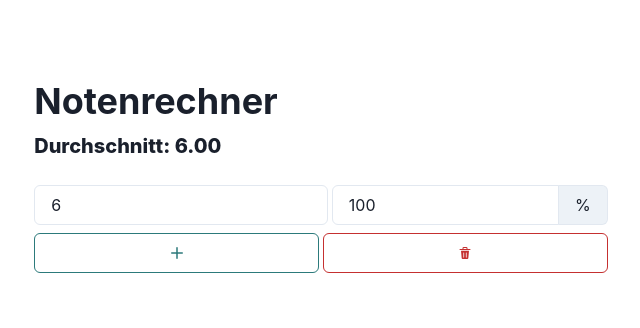
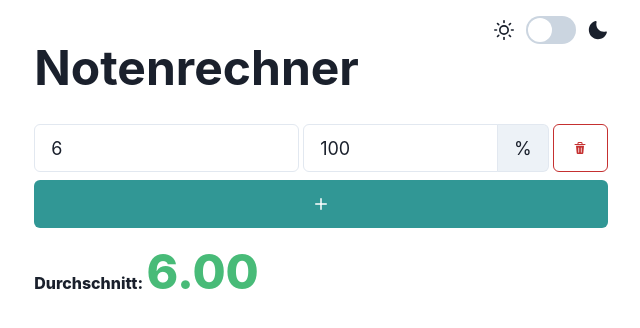
Before and after one commit to selfnatiq/notenrechner, a Next.js app: page / in a window 1280 px wide. Shown: the top 328 px of the page, without its empty margins (319-959 px from the left). Built offline with nearby package versions, Linux system fonts and the light colour scheme.

Commit message:
add darkmode and much more...

```diff
--- a/pages/index.tsx
+++ b/pages/index.tsx
@@ -9,8 +9,10 @@ import {
 	InputGroup,
 	Button,
 	Text,
+	Switch,
+	useColorMode,
 } from '@chakra-ui/react'
-import { AddIcon, DeleteIcon } from '@chakra-ui/icons'
+import { AddIcon, DeleteIcon, MoonIcon, SunIcon } from '@chakra-ui/icons'
 
 const DEFAULT_GRADE = 6
 const DEFAULT_PERCENTAGE = 100
@@ -22,8 +24,8 @@ interface Grade {
 	percentage: number
 }
 
-const calculateAvg = (grades: Grade[]) => {
-	const sum: any = grades.reduce(
+const calcGrade = (grades: Grade[]) => {
+	const sum: { grades: number; percentage: number } = grades.reduce(
 		(acc, _grade) => {
 			acc.grades += _grade.grade * _grade.percentage
 			acc.percentage += _grade.percentage
@@ -35,41 +37,53 @@ const calculateAvg = (grades: Grade[]) => {
 
 	const avg = sum.grades / sum.percentage
 
-	if (avg > 6) return 6
-	if (avg < 1) return 1
-	return avg.toFixed(2)
+	let color = 'green.400'
+	if (avg < 5) color = 'orange.400'
+	if (avg < 4) color = 'red.400'
+
+	return { avg: avg.toFixed(2), color }
 }
 
 interface TheDoubleInputProps {
 	grade: Grade
 	setGrades: React.Dispatch<React.SetStateAction<Grade[]>>
+	removeInput: (grade: Grade) => void
 }
 
-const TheDoubleInput: React.FC<TheDoubleInputProps> = ({ grade, setGrades }) => {
-	const inputHandler = (e: React.KeyboardEvent<HTMLInputElement>) => {
-		e.preventDefault()
+const TheDoubleInput: React.FC<TheDoubleInputProps> = ({ grade, setGrades, removeInput }) => {
+	const gradeHandler = (e: React.KeyboardEvent<HTMLInputElement>) => {
+		let value = parseFloat(e.currentTarget.value)
 
-		const inputName = e.currentTarget.name
-		const inputValue = parseFloat(e.currentTarget.value)
-
-		if (isNaN(inputValue)) return
-
-		const isGradeInput = inputName.startsWith('grade')
-		console.log(inputName, inputValue, isGradeInput)
+		if (isNaN(value)) return
+		if (value > 6) value = 6
+		if (value < 1) value = 1
 
 		setGrades((grades) => {
-			let foundGrade = grades.find((_grade) => _grade.name === inputName)
+			const gradeIndex = grades.findIndex((_grade) => _grade.name === grade.name)
 
-			if (!foundGrade) return grades
-			const foundGradeIndex = grades.findIndex((_grade) => _grade.name === inputName)
-
-			foundGrade = {
-				...foundGrade,
-				grade: isGradeInput ? inputValue : 0,
-				percentage: isGradeInput ? 100 : inputValue,
+			grades[gradeIndex] = {
+				...grades[gradeIndex],
+				grade: value,
 			}
 
-			grades[foundGradeIndex] = foundGrade
+			return [...grades]
+		})
+	}
+
+	const percentageHandler = (e: React.KeyboardEvent<HTMLInputElement>) => {
+		let value = parseFloat(e.currentTarget.value)
+
+		if (isNaN(value)) return
+		if (value > 100) value = 100
+		if (value < 1) value = 1
+
+		setGrades((grades) => {
+			const gradeIndex = grades.findIndex((_grade) => _grade.name === grade.name)
+
+			grades[gradeIndex] = {
+				...grades[gradeIndex],
+				percentage: value,
+			}
 
 			return [...grades]
 		})
@@ -83,20 +97,25 @@ const TheDoubleInput: React.FC<TheDoubleInputProps> = ({ grade, setGrades }) =>
 				defaultValue={grade.grade}
 				min={1}
 				max={6}
-				onInput={inputHandler}
+				size="lg"
+				onInput={gradeHandler}
 			/>
 
-			<InputGroup>
+			<InputGroup size="lg">
 				<Input
 					type="number"
 					name={'percentage' + grade.name}
 					defaultValue={grade.percentage}
 					min={1}
 					max={100}
-					onInput={inputHandler}
+					onInput={percentageHandler}
 				/>
-				<InputRightAddon children="%" />
+				<InputRightAddon>%</InputRightAddon>
 			</InputGroup>
+
+			<Button size="lg" onClick={() => removeInput(grade)} colorScheme="red" variant="outline">
+				<DeleteIcon w={3} h={3} />
+			</Button>
 		</Flex>
 	)
 }
@@ -106,11 +125,9 @@ export default function Home() {
 		{ id: 1, name: 'grade1', grade: DEFAULT_GRADE, percentage: DEFAULT_PERCENTAGE },
 	])
 
-	console.log(grades)
+	const { colorMode, toggleColorMode } = useColorMode()
 
 	const addInput = (e: React.MouseEvent) => {
-		e.preventDefault()
-
 		if (grades.length >= 10) return
 
 		setGrades((prev) => {
@@ -129,51 +146,50 @@ export default function Home() {
 		})
 	}
 
-	const removeInput = (e: React.MouseEvent) => {
-		e.preventDefault()
-
+	const removeInput = (grade: Grade) => {
 		if (grades.length <= 1) return
-
-		const lastGrade = grades[grades.length - 1]
-		setGrades((_grades) => _grades.filter((_grade) => _grade.name !== lastGrade.name))
+		setGrades((grades) => grades.filter((_grade) => _grade.name !== grade.name))
 	}
 
 	return (
-		<Container py={20}>
-			<Heading size="xl">Notenrechner</Heading>
+		<Container py={4}>
+			<Flex w="full" justifyContent="end">
+				<Flex alignItems="center" gap={3}>
+					<SunIcon w={5} h={5} />
+					<Switch size="lg" isChecked={colorMode === 'dark'} onChange={toggleColorMode} />
+					<MoonIcon w={5} h={5} />
+				</Flex>
+			</Flex>
 
-			<Text fontSize="xl" fontWeight="extrabold" my={2}>
-				Durchschnitt: {calculateAvg(grades)}
-			</Text>
-
-			<VStack mt={6} spacing={2}>
+			<Heading size="2xl">Notenrechner</Heading>
+			<VStack mt={8} spacing={2}>
 				{grades.map((grade) => (
-					<TheDoubleInput key={grade.id} grade={grade} setGrades={setGrades} />
+					<TheDoubleInput
+						key={grade.id}
+						grade={grade}
+						setGrades={setGrades}
+						removeInput={removeInput}
+					/>
 				))}
 			</VStack>
-
-			<Flex gap={1}>
+			<Flex gap={1} mt={2}>
 				<Button
 					disabled={grades.length >= 10}
 					onClick={addInput}
 					w="full"
-					mt={2}
 					colorScheme="teal"
-					variant="outline"
+					size="lg"
 				>
 					<AddIcon w={3} h={3} />
 				</Button>
-				<Button
-					disabled={grades.length <= 1}
-					onClick={removeInput}
-					w="full"
-					mt={2}
-					colorScheme="red"
-					variant="outline"
-				>
-					<DeleteIcon w={3} h={3} />
-				</Button>
 			</Flex>
+
+			<Text fontWeight="extrabold" my={2}>
+				Durchschnitt:{' '}
+				<Text fontSize="5xl" as="span" color={calcGrade(grades).color}>
+					{calcGrade(grades).avg}
+				</Text>
+			</Text>
 		</Container>
 	)
 }
```
